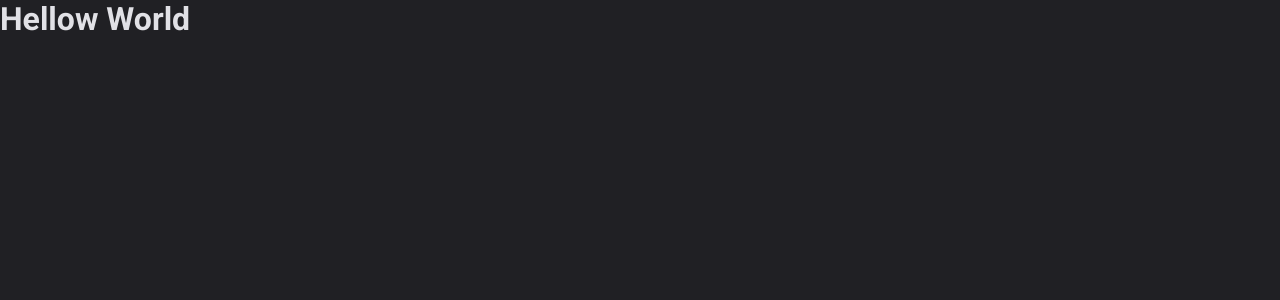
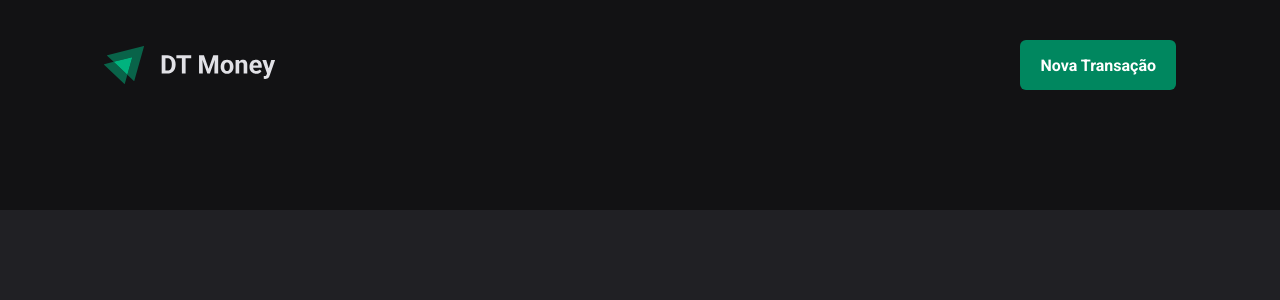
Before and after one commit to Lucas-B-C-Oliveira/DT-Money, a React (Vite) app: page / in a window 1280 px wide. Shown: the top 300 px of the page. Built offline with nearby package versions, Linux system fonts and the light colour scheme.

Commit message:
created a Header component

```diff
--- a/src/App.tsx
+++ b/src/App.tsx
@@ -1,4 +1,5 @@
 import { ThemeProvider } from "styled-components";
+import { Transactions } from "./pages/Transactions";
 import { GlobalStyle } from "./styles/global";
 import { defaultTheme } from "./styles/themes/default";
 
@@ -6,7 +7,7 @@
   return (
     <ThemeProvider theme={defaultTheme}>
       <GlobalStyle />
-      <h1>Hellow World</h1>
+      <Transactions />
     </ThemeProvider>
   )
 }
--- /dev/null
+++ b/src/components/Header/index.tsx
@@ -0,0 +1,14 @@
+import { HeaderContainer, HeaderContent, NewTransactionButton } from "./styles";
+
+import logoImg from '../../assets/logo.svg'
+
+export function Header() {
+  return (
+    <HeaderContainer>
+      <HeaderContent>
+        <img src={logoImg} alt='' />
+        <NewTransactionButton>Nova Transação</NewTransactionButton>
+      </HeaderContent>
+    </HeaderContainer>
+  )
+}
--- /dev/null
+++ b/src/components/Header/styles.ts
@@ -0,0 +1,34 @@
+import styled from "styled-components";
+
+export const HeaderContainer = styled.header`
+  background: ${props => props.theme["gray-900"]};
+  padding: 2.5rem 0 7.5rem;
+`
+
+export const HeaderContent = styled.div`
+  width: 100%;
+  max-width: 1120px;
+  margin: 0 auto;
+  padding: 0 1.5rem;
+
+  display: flex;
+  justify-content: space-between;
+  align-items: center;
+`
+
+export const NewTransactionButton = styled.button`
+  height: 50px;
+  border: 0;
+  background: ${props => props.theme["green-500"]};
+  color: ${props => props.theme.white};
+  font-weight: bold;
+  padding: 0 1.25rem;
+  border-radius: 6px;
+  cursor: pointer;
+
+  &:hover {
+    background: ${props => props.theme["green-700"]};
+    transition: background-color 0.2s;
+  }
+
+`
--- /dev/null
+++ b/src/pages/Transactions/index.tsx
@@ -0,0 +1,9 @@
+import { Header } from "../../components/Header";
+
+export function Transactions() {
+  return (
+    <div>
+      <Header />
+    </div>
+  )
+}
```
Also changed, not shown: src/assets/logo.svg (added), src/pages/Transactions/styles.ts (added).
